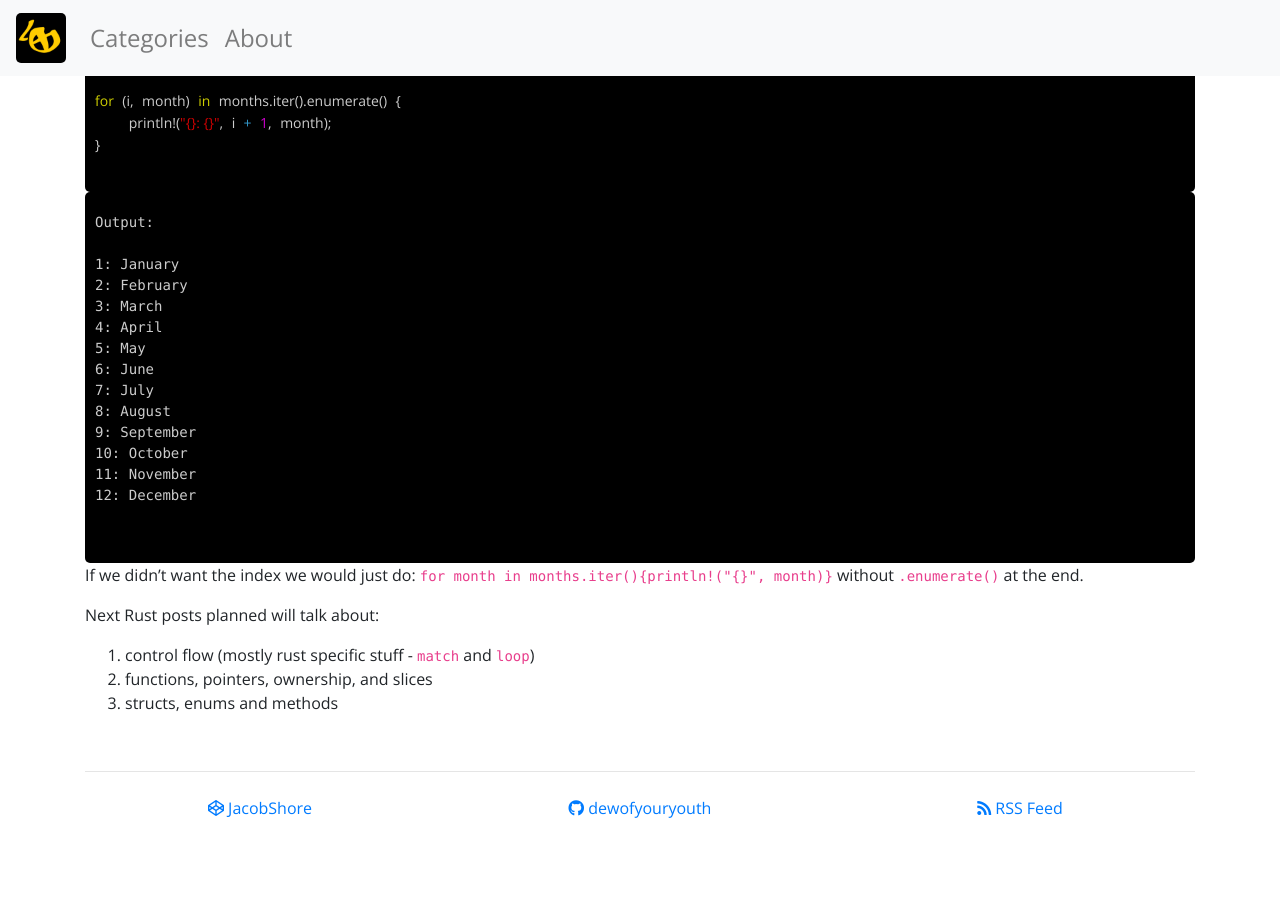
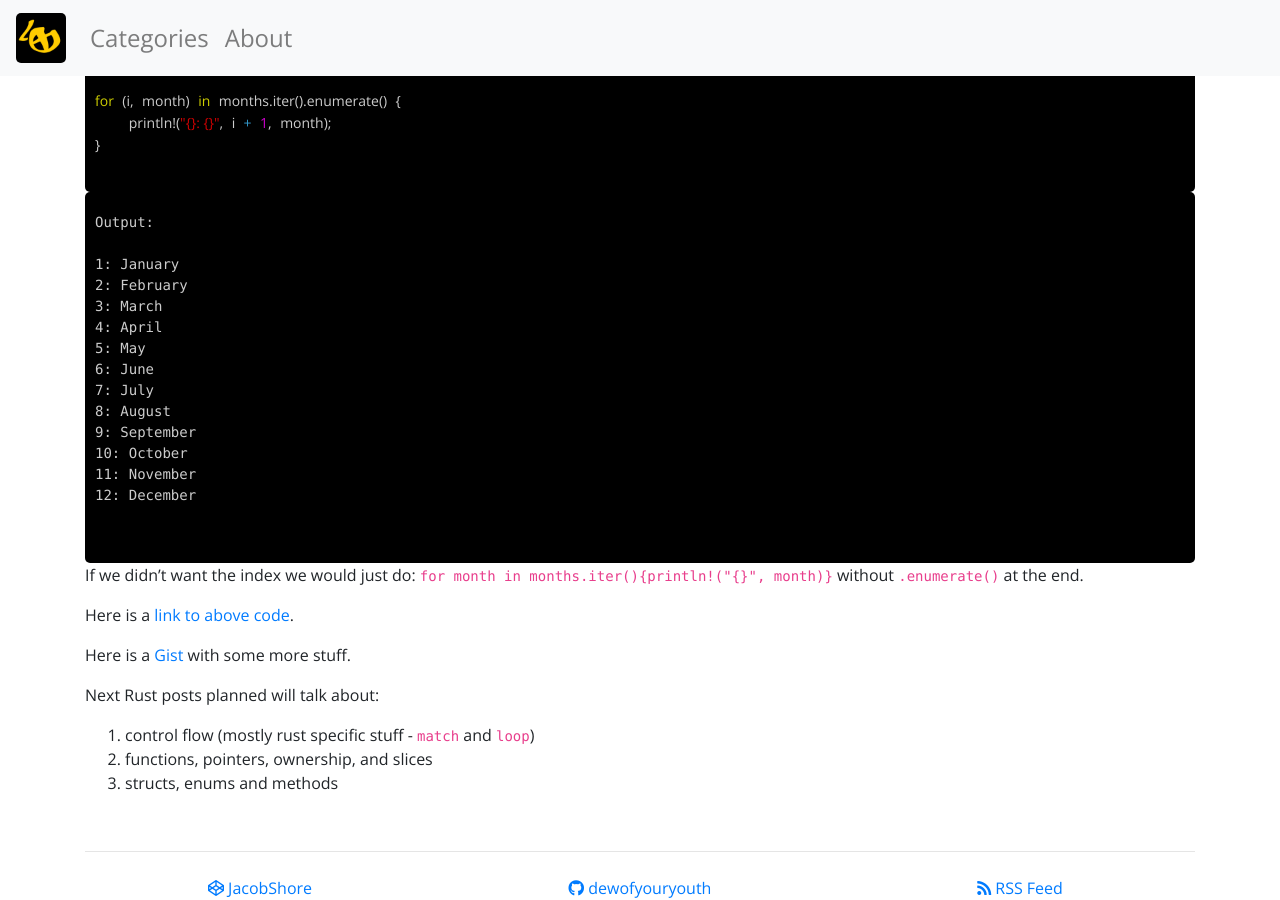
Before and after one commit to DewofyourYouth/DewofyourYouth.github.io, a Jekyll site: the page built from _posts/2021-02-12-rust-part-one.md, in a window 1280 px wide and 900 px high, scrolled down 4416 px. Built offline with Jekyll 4.4.1, drawn with Linux system fonts in a browser that asks for light colours; nearby versions of some CDN libraries; some web fonts are replaced; comment, search, counter and statistics services are not loaded; before the commit the page ends 5236 px from its top, so only the background shows below that.

Commit message:
add links

```diff
--- a/_posts/2021-02-12-rust-part-one.md
+++ b/_posts/2021-02-12-rust-part-one.md
@@ -234,6 +234,10 @@ Output:
 
 If we didn't want the index we would just do: `for month in months.iter(){println!("{}", month)}` without `.enumerate()` at the end.
 
+Here is a [link to above code](https://play.rust-lang.org/?version=stable&mode=debug&edition=2018&gist=74c282811597b9013cae111d530e48f0).
+
+Here is a [Gist](https://gist.github.com/DewofyourYouth/2756e6a3b2bc6b96f9669f36f3c87d44) with some more stuff.
+
 Next Rust posts planned will talk about:
 
 1. control flow (mostly rust specific stuff - `match` and `loop`)
```
